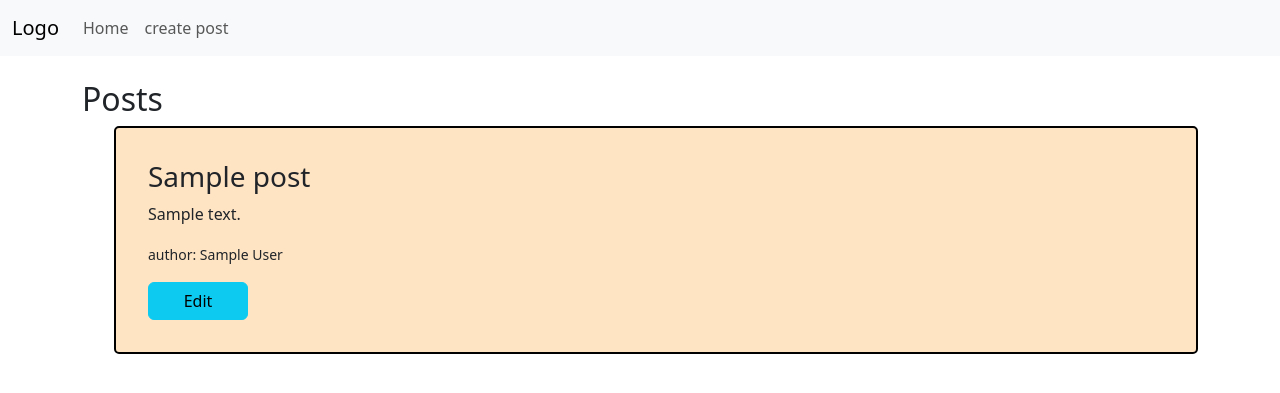
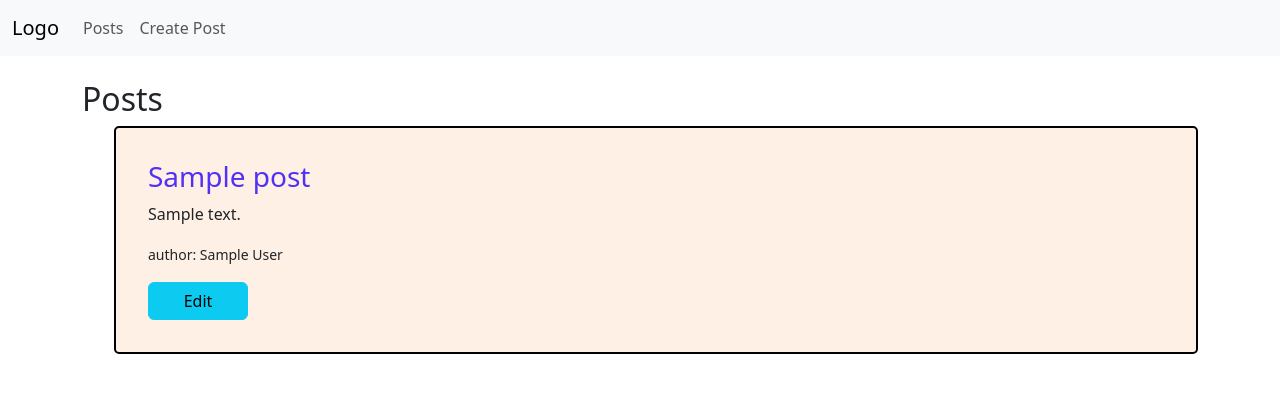
Before and after one commit to Cyefrancis/Personal-Blog, a Django app: page /blog/posts/ in a window 1280 px wide. Shown: the top 393 px of the page. Run offline with Django 5.2, Linux system fonts and the light colour scheme; tables that the repository leaves empty hold one stand-in row (values such as "Sample post").

Commit message:
added home page

```diff
--- a/Personal_blog/urls.py
+++ b/Personal_blog/urls.py
@@ -16,8 +16,10 @@ Including another URLconf
 """
 from django.contrib import admin
 from django.urls import path, include
+from blog.views import Home
 
 urlpatterns = [
     path('admin/', admin.site.urls),
-    path('blog/', include('blog.urls'))
+    path('blog/', include('blog.urls')),
+    path('', Home.as_view(), name='home' )
 ]
--- a/blog/static/css/global_styles.css
+++ b/blog/static/css/global_styles.css
@@ -10,7 +10,10 @@
     padding: 2rem;
     list-style: none;
     margin-bottom: 20px;
-    background-color: bisque;
+    background-color: #FFF0E5;
     border-radius: 5px;
     border: 2px solid black;
 }
+.post_ul li h3{
+    color: #5131F3;
+}
--- a/blog/templates/base.html
+++ b/blog/templates/base.html
@@ -4,7 +4,7 @@
   <head>
     <meta charset="utf-8">
     <meta name="viewport" content="width=device-width, initial-scale=1">
-    <title>Base</title>
+    <title>{%block title %}base{% endblock %}</title>
     <link rel="stylesheet" href="{% static 'css/global_styles.css' %}">
     <link href="https://cdn.jsdelivr.net/npm/bootstrap@5.3.3/dist/css/bootstrap.min.css" rel="stylesheet" integrity="sha384-QWTKZyjpPEjISv5WaRU9OFeRpok6YctnYmDr5pNlyT2bRjXh0JMhjY6hW+ALEwIH" crossorigin="anonymous">
   </head>
@@ -12,14 +12,14 @@
   <!-- navbar start-->
     <nav class="navbar navbar-expand-lg bg-body-tertiary">
       <div class="container-fluid">
-        <a class="navbar-brand" href="#">Logo</a>
+        <a class="navbar-brand" href="{% url "home" %}">Logo</a>
         <button class="navbar-toggler" type="button" data-bs-toggle="collapse" data-bs-target="#navbarNavAltMarkup" aria-controls="navbarNavAltMarkup" aria-expanded="false" aria-label="Toggle navigation">
           <span class="navbar-toggler-icon"></span>
         </button>
         <div class="collapse navbar-collapse" id="navbarNavAltMarkup">
           <div class="navbar-nav">
-            <a class="nav-link" aria-current="page" href="{% url "post_list" %}">Home</a>
-            <a class="nav-link" href="{% url "create_post" %}">create post</a>
+            <a class="nav-link" aria-current="page" href="{% url "post_list" %}">Posts</a>
+            <a class="nav-link" href="{% url "create_post" %}">Create Post</a>
           </div>
         </div>
       </div>
--- a/blog/templates/post_list.html
+++ b/blog/templates/post_list.html
@@ -1,14 +1,13 @@
 {% extends "./base.html" %}
-
-
+{%block title%}Posts{%endblock%}
 {% block content %}
 
-<h2>Posts</h2>
+<h2 id="h2_post">Posts</h2>
 
 <ul class="post_ul">
     {% for post in posts  %}
     <li>
-        <h3>{{post.title}}</h3>
+        <h3 class="post-title">{{post.title}}</h3>
         <p>{{post.content}}</p>
         <p><small>author: {{post.author}}</small></p>
 
--- a/blog/views.py
+++ b/blog/views.py
@@ -32,3 +32,6 @@ class EditPost(UpdateView):
 
 class DeletePost(TemplateView):
     template_name = 'delete_post.html'
+
+class Home(TemplateView):
+    template_name = 'home.html'
```
Also changed, not shown: blog/templates/home.html (added, +7 -0 lines).
